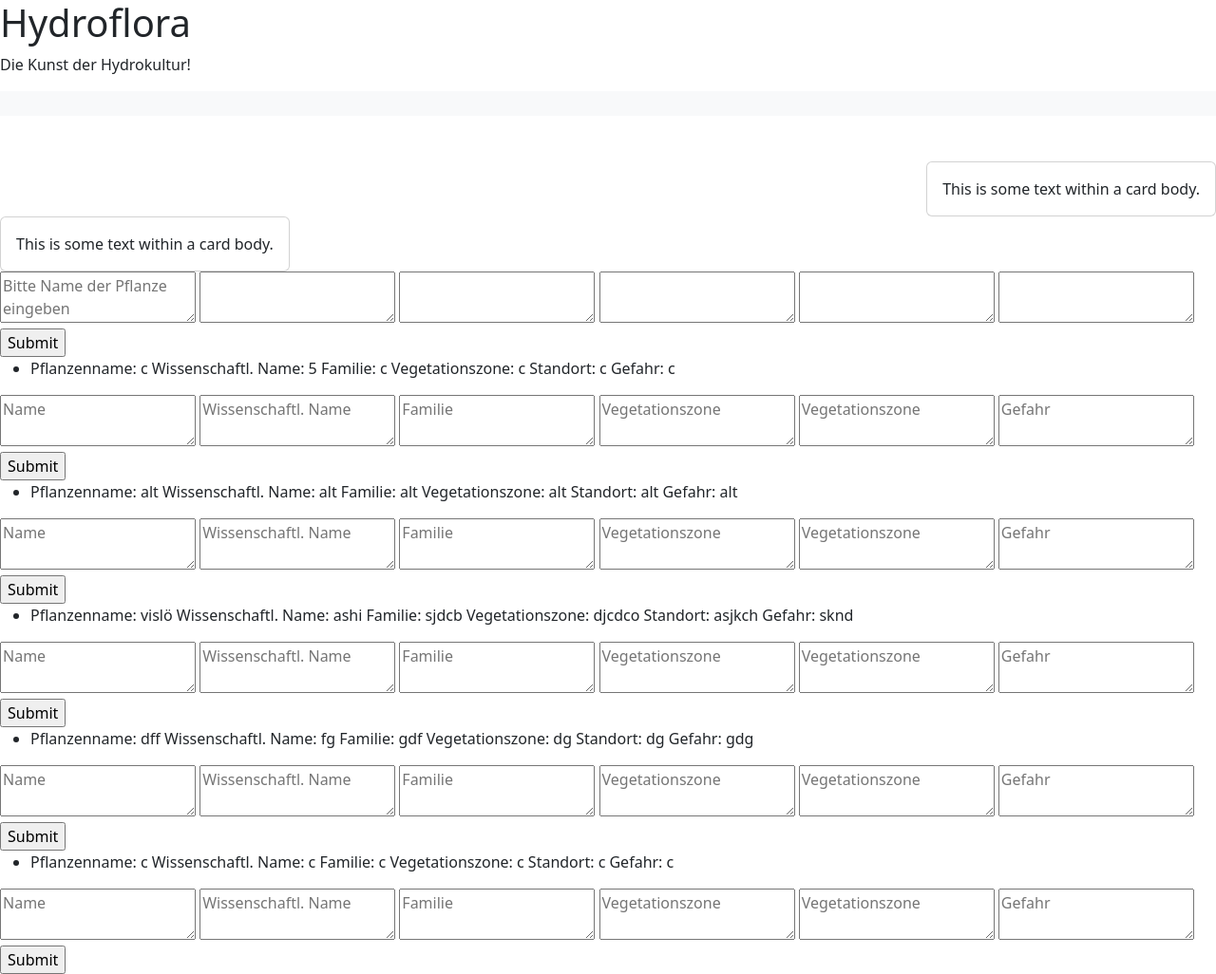
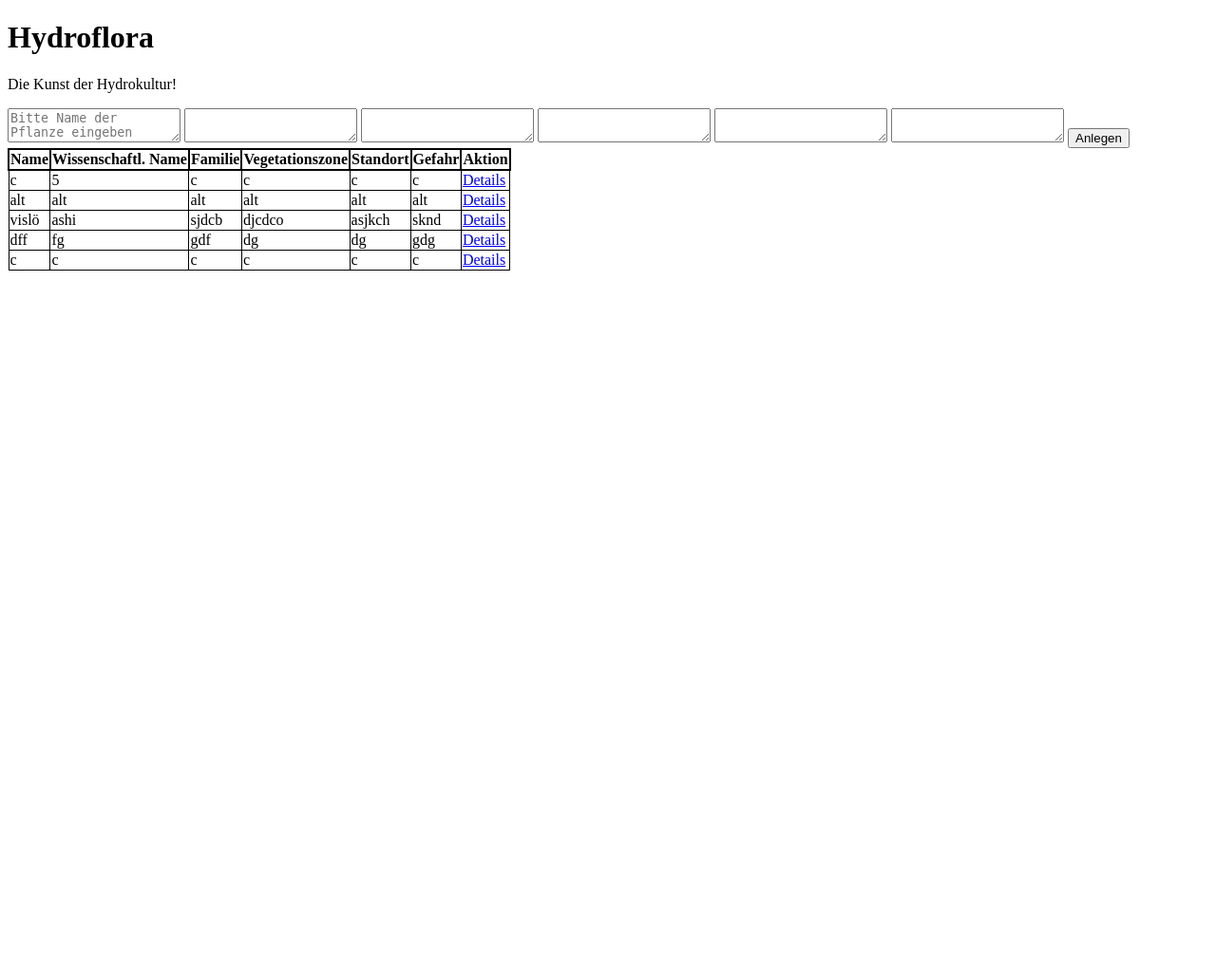
Before and after one commit to CASA1010/hydro, a Flask app: page / in a window 1280 px wide. Shown: the whole page at 95% size. After the commit the page ends 285 px from the top, so only its background shows below. Run offline with Flask 3, Linux system fonts and the light colour scheme.

Commit message:
Detail-Seite und Löschen-Modus hinzugefügt

```diff
--- a/backend/config.py
+++ b/backend/config.py
@@ -4,7 +4,7 @@ import os
 from datetime import datetime
 from flask_wtf.csrf import CSRFProtect
 
-app = Flask(__name__, template_folder='../templates') # Variable app mit Info vom Flask Proyekt
+app = Flask(__name__, template_folder='../templates', static_folder ='../static') #Verbindung HTML - CSS Teil 1
 
 #Konfiguration der Datenbank
 basedir = os.path.abspath(os.path.dirname(__file__))
--- a/backend/forms.py
+++ b/backend/forms.py
@@ -3,7 +3,7 @@ from wtforms import StringField, PasswordField, SubmitField, BooleanField, TextA
 from wtforms.validators import DataRequired, Length, Email, EqualTo
 from datetime import date
 
-#Definition des GUI-Eingabeformulars für neue / zu ändernde Pflanzen
+#Definition des GUI-Eingabeformulars für neue / zu ändernde Pflanzen todo esto estaba bien
 class PflanzeForm(FlaskForm):
     name = TextAreaField('Name',
                          validators = [DataRequired(),
@@ -23,4 +23,7 @@ class PflanzeForm(FlaskForm):
     gefahr = TextAreaField('Gefahr',
                          validators = [DataRequired(),
                          Length(min=1, max=40)])
-    submit = SubmitField('Submit')
+    anlegen = SubmitField('Anlegen')
+    aendern = SubmitField('Ändern')
+    loeschen = SubmitField('Löschen')
+    abbrechen = SubmitField('Abbrechen')
--- a/backend/index.py
+++ b/backend/index.py
@@ -1,6 +1,43 @@
 from config import app, db, Pflanze
-from flask import Flask, render_template, redirect, url_for, request
+from flask import render_template, redirect, url_for, request
 import forms
+
+@app.route('/Pflanze/<id>', methods = ['GET', 'POST'])
+def form_pflanze_details(id):
+    pflanze_form = forms.PflanzeForm()
+    pflanzen = db.session.query(Pflanze).filter(Pflanze.id == id)
+    if 'aendern' in request.form:
+        for pflanze in pflanzen:
+            pflanze.name = pflanze_form.name.data
+            pflanze.wissenschaft_name = pflanze_form.wissenschaft_name.data
+            pflanze.familie = pflanze_form.familie.data
+            pflanze.vegetationszone = pflanze_form.vegetationszone.data
+            pflanze.will_sonne = pflanze_form.will_sonne.data
+            pflanze.gefahr = pflanze_form.gefahr.data
+
+            db.session.commit()
+
+            return redirect(url_for('start_page'))
+    elif 'abbrechen' in request.form:
+            return redirect(url_for('start_page'))
+    elif 'loeschen' in request.form:
+
+            db.session.query(Pflanze).filter_by(id = id).delete()
+            db.session.commit()
+
+            return redirect(url_for('start_page'))
+    else:
+        for pflanze in pflanzen:
+            pflanze_form.name.data = pflanze.name
+            pflanze_form.wissenschaft_name.data = pflanze.wissenschaft_name
+            pflanze_form.familie.data = pflanze.familie
+            pflanze_form.vegetationszone.data = pflanze.vegetationszone
+            pflanze_form.will_sonne.data = pflanze.will_sonne
+            pflanze_form.gefahr.data = pflanze.gefahr
+            return render_template('pflanze.html',
+                            pflanzen = pflanzen,
+                            pflanze_form = pflanze_form
+                        )
 
 
 @app.route('/', methods = ['GET','POST'])
@@ -9,27 +46,35 @@ def start_page():
 
     #wenn wir uns im Eingabe-Formular für die Pflanzen befinden und alle Daten-Validierungen
     #dieses Formulars erfolgreich waren
-    if forms.PflanzeForm().validate_on_submit():
+    pflanze_form = forms.PflanzeForm()
+    if pflanze_form.validate_on_submit():
         if request.form.get('post_header') == 'update pflanze':
-            pflanze_form = forms.PflanzeForm()
-            Pflanze.query.filter_by(id =
-                request.form.get('pflanze_to_update')).update({
-                         'name' : pflanze_form.name.data,
-                         'wissenschaft_name' : pflanze_form.wissenschaft_name.data,
-                         'familie' : pflanze_form.familie.data,
-                         'vegetationszone' : pflanze_form.vegetationszone.data,
-                        'will_sonne' : pflanze_form.will_sonne.data,
-                         'gefahr' : pflanze_form.gefahr.data,})
+            #pflanze_form = forms.PflanzeForm()
+            pflanze = Pflanze.query.filter_by(id = request.form.get('pflanze_to_update')).first()
+
+            #Pflanze.query.filter_by(id =
+                #request.form.get('pflanze_to_update')).first()
+            pflanze_form= forms.PflanzeForm(pflanze)
+            pflanze.name= pflanze_form.name.data
+            pflanze.wissenschaft_name =pflanze_form.wissenschaft_name.data
+            pflanze.familie = pflanze_form.familie.data
+            pflanze.vegetationszone = pflanze_form.c.data
+            pflanze.will_sonne = pflanze_form.will_sonne.data
+            pflanze.gefahr = pflanze_form.gefahr.data
+
 
             db.session.commit()
 
+
             #Seiten-Refresh
             return redirect(url_for('start_page'))
+
         else:
 
+
             #Instanz der Pflanze-Klasse anlegen
-            pflanze_form = forms.PflanzeForm()
-            pflanze = Pflanze(  name = pflanze_form.name.data,
+             pflanze_form = forms.PflanzeForm()
+             pflanze = Pflanze(  name = pflanze_form.name.data,
                                 wissenschaft_name = pflanze_form.wissenschaft_name.data,
                                 familie = pflanze_form.familie.data,
                                 vegetationszone = pflanze_form.vegetationszone.data,
@@ -37,18 +82,18 @@ def start_page():
                                 gefahr = pflanze_form.gefahr.data)
 
             #Instanz der Pflanze-Klasse in die Datenbank inserten
-            db.session.add(pflanze)
-            db.session.commit()
+        db.session.add(pflanze)
+        db.session.commit()
 
 
             #Seiten-Refresh
-            return redirect(url_for('start_page'))
+        return redirect(url_for('start_page'))
 
     pflanzen = Pflanze.query.all()
 
     return render_template('index.html',
                         pflanzen = pflanzen,
-                        pflanze_form = forms.PflanzeForm()
+                        pflanze_form = pflanze_form
                         )
 
 
--- /dev/null
+++ b/static/styles.css
@@ -0,0 +1,9 @@
+table {
+    border-collapse: collapse;
+}
+th {
+    border: 2px solid black;
+}
+td {
+    border: 1px solid black;
+}
--- a/templates/index.html
+++ b/templates/index.html
@@ -1,45 +1,15 @@
 <!DOCTYPE html>
 <html lang="en">
 <head>
-  <title>Meine Webseite</title>
-<head> <!-- Info, die nicht angezeigt werden-->
+    <title>Meine Webseite</title>
     <meta charset="UTF-8">
     <meta http-equiv="X-UA-Compatible" content="IE=edge">
     <meta name="viewport" content="width=device-width, initial-s">
-    <title>Document</title>
-
-    <!-- Hier können wir verschiede Elemente von bootstrap einzubinden-->
-
-    <link href="https://cdn.jsdelivr.net/npm/bootstrap@5.3.2/dist/css/bootstrap.min.css" rel="stylesheet" integrity="sha384-T3c6CoIi6uLrA9TneNEoa7RxnatzjcDSCmG1MXxSR1GAsXEV/Dwwykc2MPK8M2HN" crossorigin="anonymous">
-    <script src="https://cdn.jsdelivr.net/npm/bootstrap@5.3.2/dist/js/bootstrap.bundle.min.js" integrity="sha384-C6RzsynM9kWDrMNeT87bh95OGNyZPhcTNXj1NW7RuBCsyN/o0jlpcV8Qyq46cDfL" crossorigin="anonymous"></script>
+    <link href="../static/styles.css" rel="stylesheet"> <!--Verbindung HTML - CSS Teil 2-->
 </head>
 <body> <!-- Hier ist was wir sehen können und wir nehemen eine erweiterung in CSS (aussehen)-->
   <h1>Hydroflora</h1>
   <p>Die Kunst der Hydrokultur!</p>
-  <nav class="navbar bg-body-tertiary">
-    <div class="container-fluid">
-      <a class="navbar-brand" href="#"></a>
-    </div>
-  </nav>
-  <div class="container"> <!--Diff Container, wo ich Inhalt einfügen kann-->
-  </div>
-
-
-  <div class="d-flex justify-content-end mt-5">
-    <div class="card">
-      <div class="card-body"> <!--Chat Nachricht-->
-          This is some text within a card body.
-      </div>
-    </div>
-  </div>
-
-  <div class="d-flex justify-content-start">
-    <div class="card">
-      <div class="card-body"> <!--Chat Nachricht-->
-        This is some text within a card body.
-      </div>
-    </div>
-  </div>
 
   <form method="POST" action="">
     {{ pflanze_form.hidden_tag() }}
@@ -49,35 +19,35 @@
       {{ pflanze_form.vegetationszone() }}
       {{ pflanze_form.will_sonne() }}
       {{ pflanze_form.gefahr() }}
-      {{ pflanze_form.submit() }}
+      {{ pflanze_form.anlegen() }}
   </form>
   <div>
+    <table>
+      <thead>
+        <tr>
+          <th>Name</th>
+          <th>Wissenschaftl. Name</th>
+          <th>Familie</th>
+          <th>Vegetationszone</th>
+          <th>Standort</th>
+          <th>Gefahr</th>
+          <th>Aktion</th>
+        </tr>
+      </thead>
     {% for pflanze in pflanzen %}
-      <ul>
-        <li>
-      Pflanzenname: {{pflanze.name}}
-      Wissenschaftl. Name: {{pflanze.wissenschaft_name}}
-      Familie: {{pflanze.familie}}
-      Vegetationszone: {{pflanze.vegetationszone}}
-      Standort: {{pflanze.will_sonne}}
-      Gefahr: {{pflanze.gefahr}}
-        </li>
-      </ul>
-
-      <form method="POST" action="">
-        {{ pflanze_form.hidden_tag() }}
-          {{ pflanze_form.name(placeholder = "Name") }}
-          {{ pflanze_form.wissenschaft_name(placeholder = "Wissenschaftl. Name") }}
-          {{ pflanze_form.familie(placeholder = "Familie") }}
-          {{ pflanze_form.vegetationszone(placeholder = "Vegetationszone")}}
-          {{ pflanze_form.will_sonne(placeholder = "Vegetationszone")}}
-          {{ pflanze_form.gefahr(placeholder = "Gefahr")}}
-          <input type="hidden" name="post_header" value="update pflanze">
-          <input type="hidden" name="pflanze_to_update" value="{{pflanze.id}}">
-         {{ pflanze_form.submit() }}
-      </form>
-
+      <tbody>
+        <tr>
+          <td>{{pflanze.name}}</td>
+          <td>{{pflanze.wissenschaft_name}}</td>
+          <td>{{pflanze.familie}}</td>
+          <td>{{pflanze.vegetationszone}}</td>
+          <td>{{pflanze.will_sonne}}</td>
+          <td>{{pflanze.gefahr}}</td>
+          <td><a href="{{url_for('form_pflanze_details', id=pflanze.id)}}">Details</a></td>
+        </tr>
+      </tbody>
     {% endfor %}
+  </table>
   </div>
 </body>
 </html>
```
Also changed, not shown: templates/pflanze.html (added, +52 -0 lines), backend/db.db.
